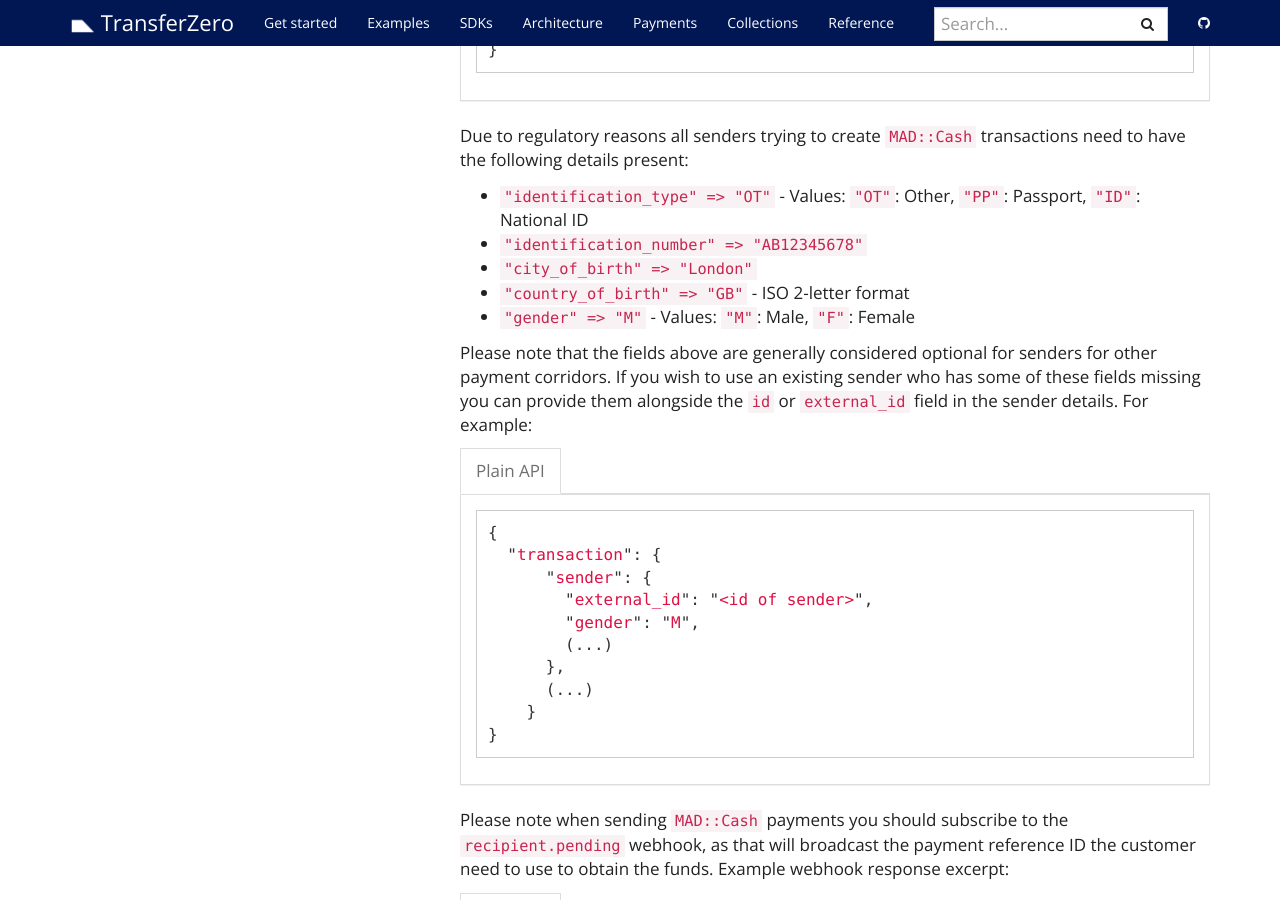
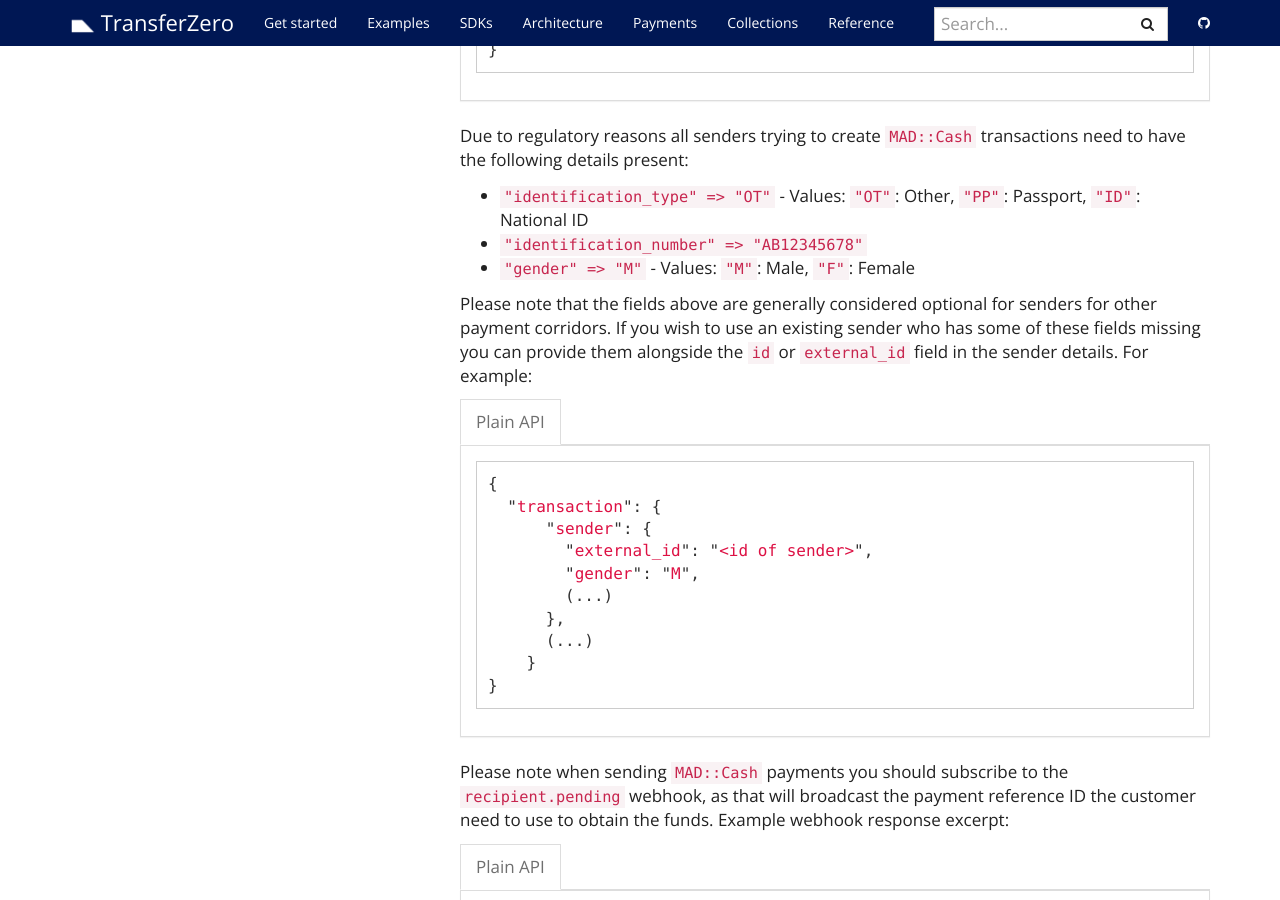
Before and after one commit to transferzero/api-documentation, a Jekyll site: the page built from _docs/payout-details.md, in a window 1280 px wide and 900 px high, scrolled down 7581 px. Built offline with Jekyll 4.4.1, drawn with Linux system fonts in a browser that asks for light colours; nearby versions of some CDN libraries; comment, search, counter and statistics services are not loaded.

Commit message:
Remove optional sender fields for MAD::Cash
Remove optional sender fields for MAD::Cash from our documentation (sender_city_of_birth, country_of_birth). We did the change in this ticket but we haven't updated the API docs https://azafinance.atlassian.net/browse/BTA-5316

```diff
--- a/_docs/payout-details.md
+++ b/_docs/payout-details.md
@@ -346,8 +346,6 @@ For Cashplus cash pickup requests please use:
 Due to regulatory reasons all senders trying to create `MAD::Cash` transactions need to have the following details present:
 - `"identification_type" => "OT"` - Values: `"OT"`: Other, `"PP"`: Passport, `"ID"`: National ID
 - `"identification_number" => "AB12345678"`
-- `"city_of_birth" => "London"`
-- `"country_of_birth" => "GB"` - ISO 2-letter format
 - `"gender" => "M"` - Values: `"M"`: Male, `"F"`: Female
 
 Please note that the fields above are generally considered optional for senders for other payment corridors. If you wish to use an existing sender who has some of these fields missing you can provide them alongside the `id` or `external_id` field in the sender details. For example:
```
